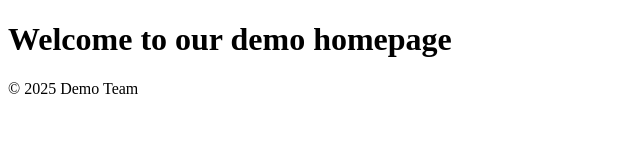
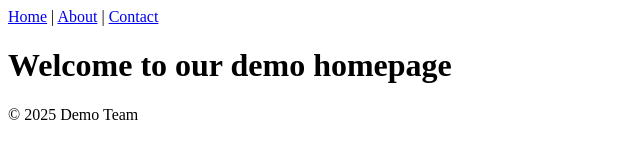
Before and after one commit to RamosACT322/ACTLAB-GIT, a plain HTML site: page index.html in a window 1280 px wide. Shown: the whole page, without its empty margins (0-640 px from the left). Drawn offline with Linux system fonts and the light colour scheme.

Commit message:
feat(navbar): add top navigation

```diff
--- a/index.html
+++ b/index.html
@@ -5,6 +5,11 @@
   <title>Demo Site</title>
 </head>
 <body>
+    <nav>
+    <a href="#">Home</a> |
+    <a href="#">About</a> |
+    <a href="#">Contact</a>
+  </nav>
   <h1>Welcome to our demo homepage</h1>
    <footer>© 2025 Demo Team</footer>
 </body>
```
